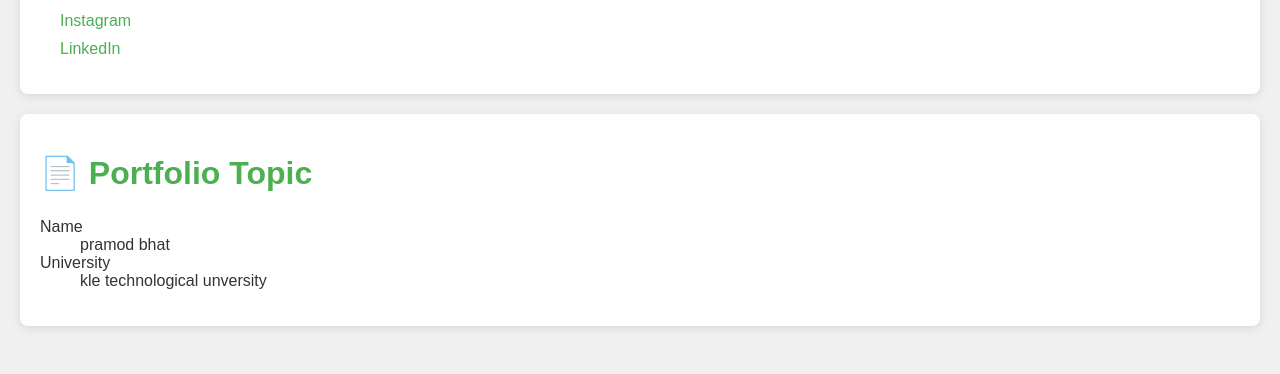
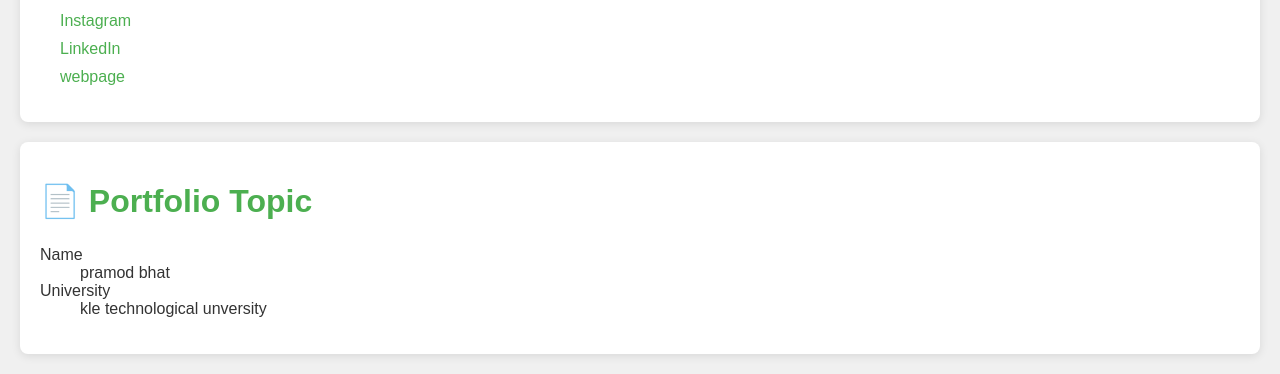
Before and after one commit to 88pramodbhat/project, a plain HTML site: page index.html in a window 1280 px wide. Shown: the part 696-1070 px from the top of the page. Before the commit the page ends 1042 px from the top, so only its background shows below. Drawn offline with Linux system fonts and the light colour scheme.

Commit message:
Update index.html

```diff
--- a/index.html
+++ b/index.html
@@ -34,6 +34,9 @@
             <ul>
                 <li><a href="https://www.instagram.com/pramodbhat88/">Instagram </a></li>
                 <li><a href="https://www.linkedin.com/in/pramod-bhat-267a42340/">LinkedIn</a></li>
+                 <li><a href="website.html">webpage</a></li>
+
+
             </ul>
         </section>
 
```
